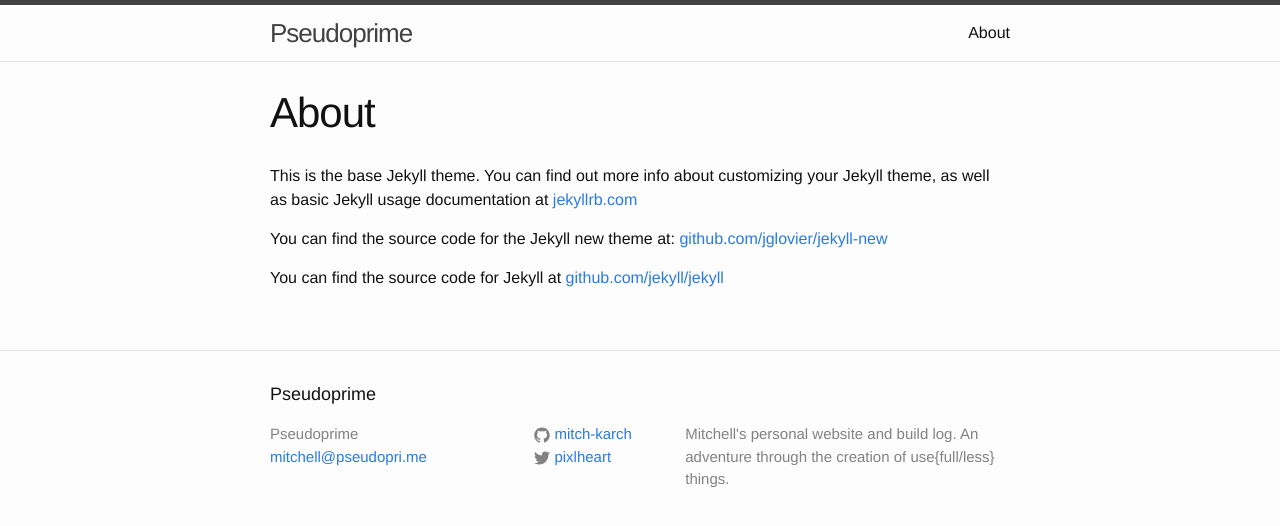
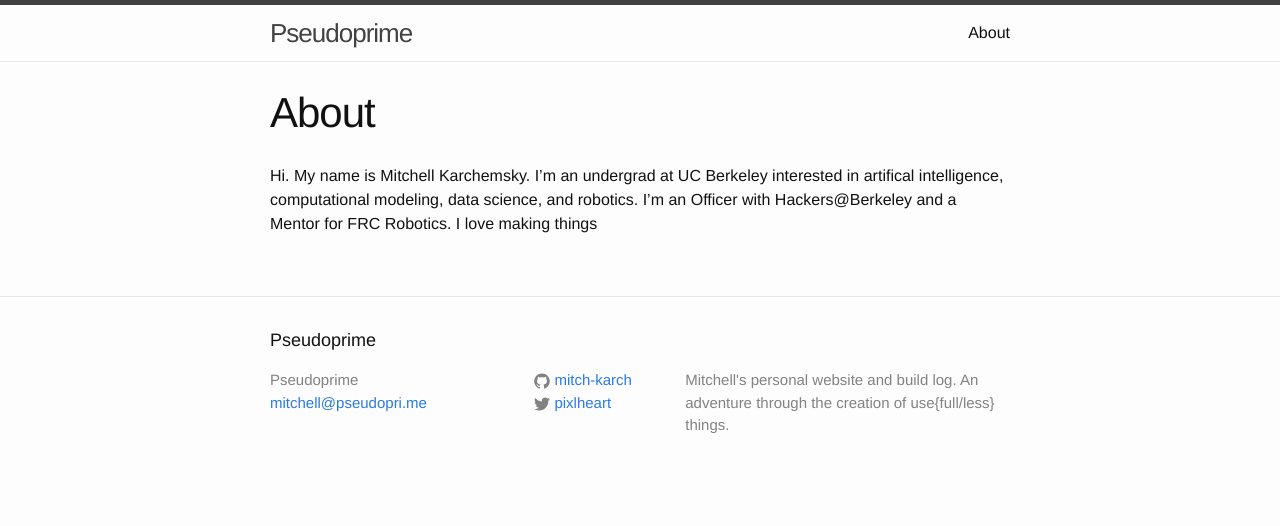
Before and after one commit to mitch-karch/pseudopri.me, a Jekyll site: the page built from about.md, in a window 1280 px wide. Shown: the top 526 px of the page. Built offline with Jekyll 4.4.1, drawn with Linux system fonts in a browser that asks for light colours.

Commit message:
added more accurate details to about page

```diff
--- a/about.md
+++ b/about.md
@@ -4,8 +4,4 @@ title: About
 permalink: /about/
 ---
 
-This is the base Jekyll theme. You can find out more info about customizing your Jekyll theme, as well as basic Jekyll usage documentation at [jekyllrb.com](http://jekyllrb.com/)
-
-You can find the source code for the Jekyll new theme at: [github.com/jglovier/jekyll-new](https://github.com/jglovier/jekyll-new)
-
-You can find the source code for Jekyll at [github.com/jekyll/jekyll](https://github.com/jekyll/jekyll)
+Hi. My name is Mitchell Karchemsky. I'm an undergrad at UC Berkeley interested in artifical intelligence, computational modeling, data science, and robotics. I'm an Officer with Hackers@Berkeley and a Mentor for FRC Robotics. I love making things
```
